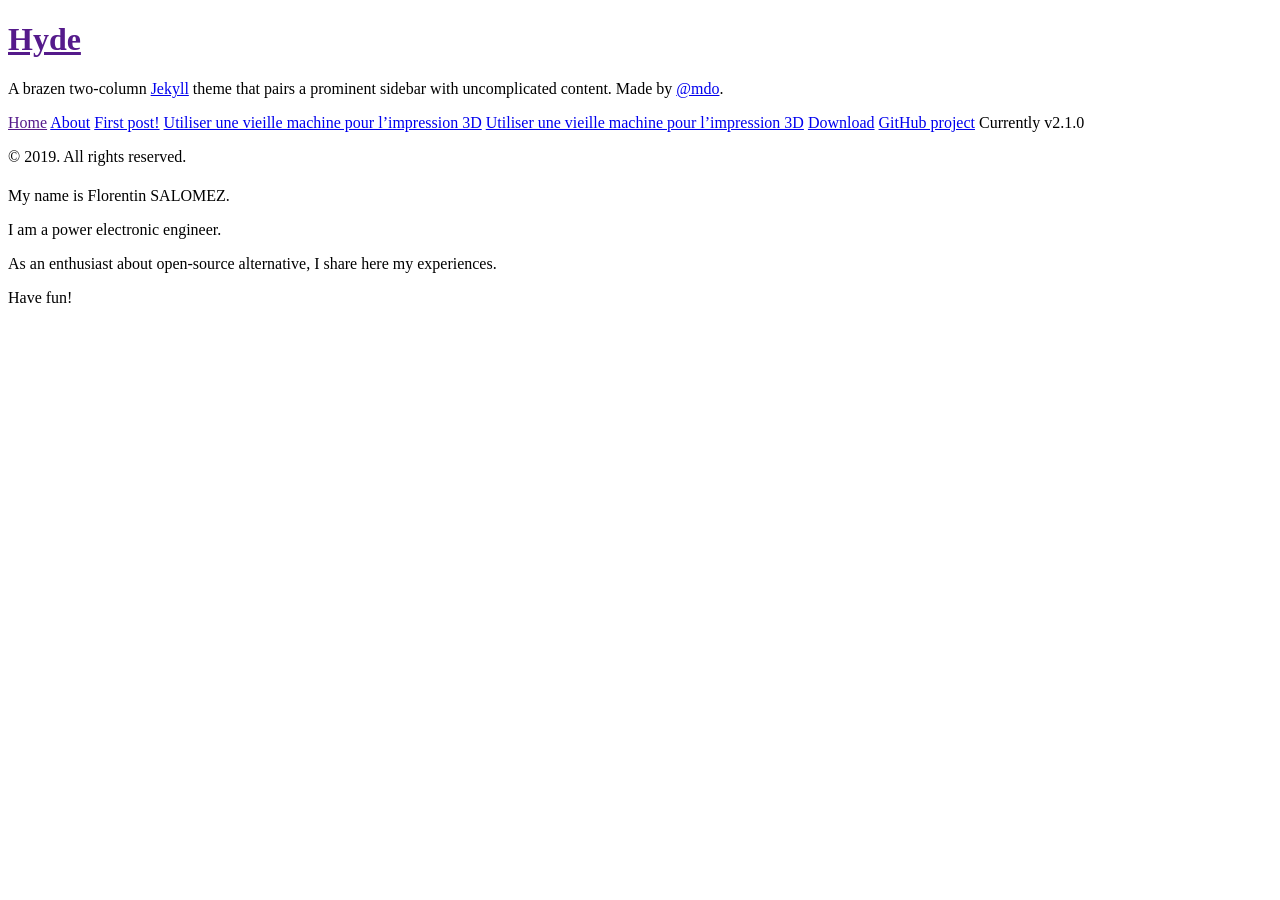
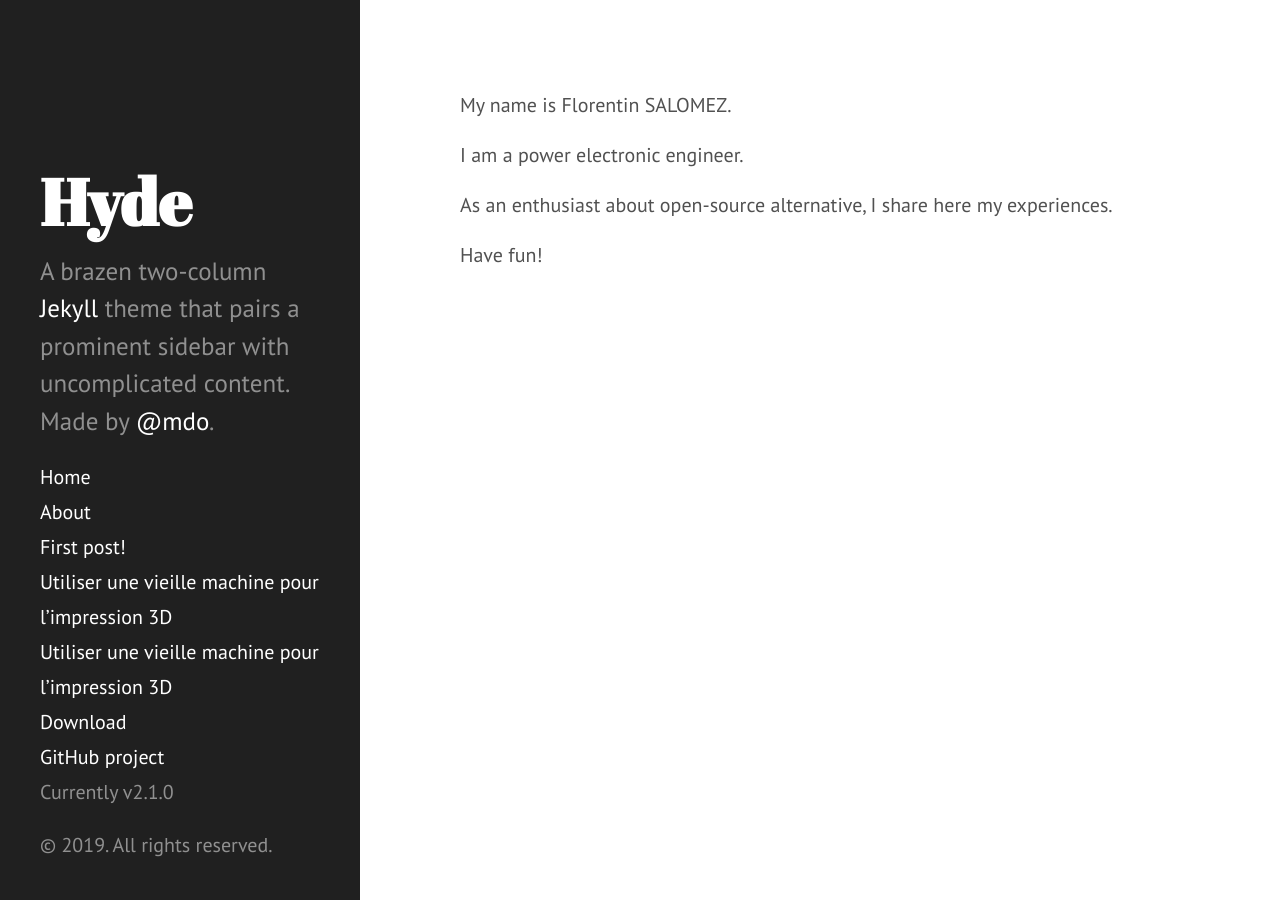
Before and after one commit to FloGom/flogom.github.io, a Jekyll site: the page built from aboutFlo.md, in a window 1280 px wide. Built offline with Jekyll 4.4.1, drawn with Linux system fonts in a browser that asks for light colours; our own code applies the rules of GitHub Pages for plain Markdown files; Markdown is read by kramdown in place of the engine named in the settings.

Commit message:
correct base url

```diff
--- a/_config.yml
+++ b/_config.yml
@@ -13,7 +13,7 @@ title:            Hyde
 tagline:          'A Jekyll theme'
 description:      'A brazen two-column <a href="http://jekyllrb.com" target="_blank">Jekyll</a> theme that pairs a prominent sidebar with uncomplicated content. Made by <a href="https://twitter.com/mdo" target="_blank">@mdo</a>.'
 url:              http://hyde.getpoole.com
-baseurl:          /
+baseurl:          /flogom.github.io/
 
 author:
   name:           'Mark Otto'
```
